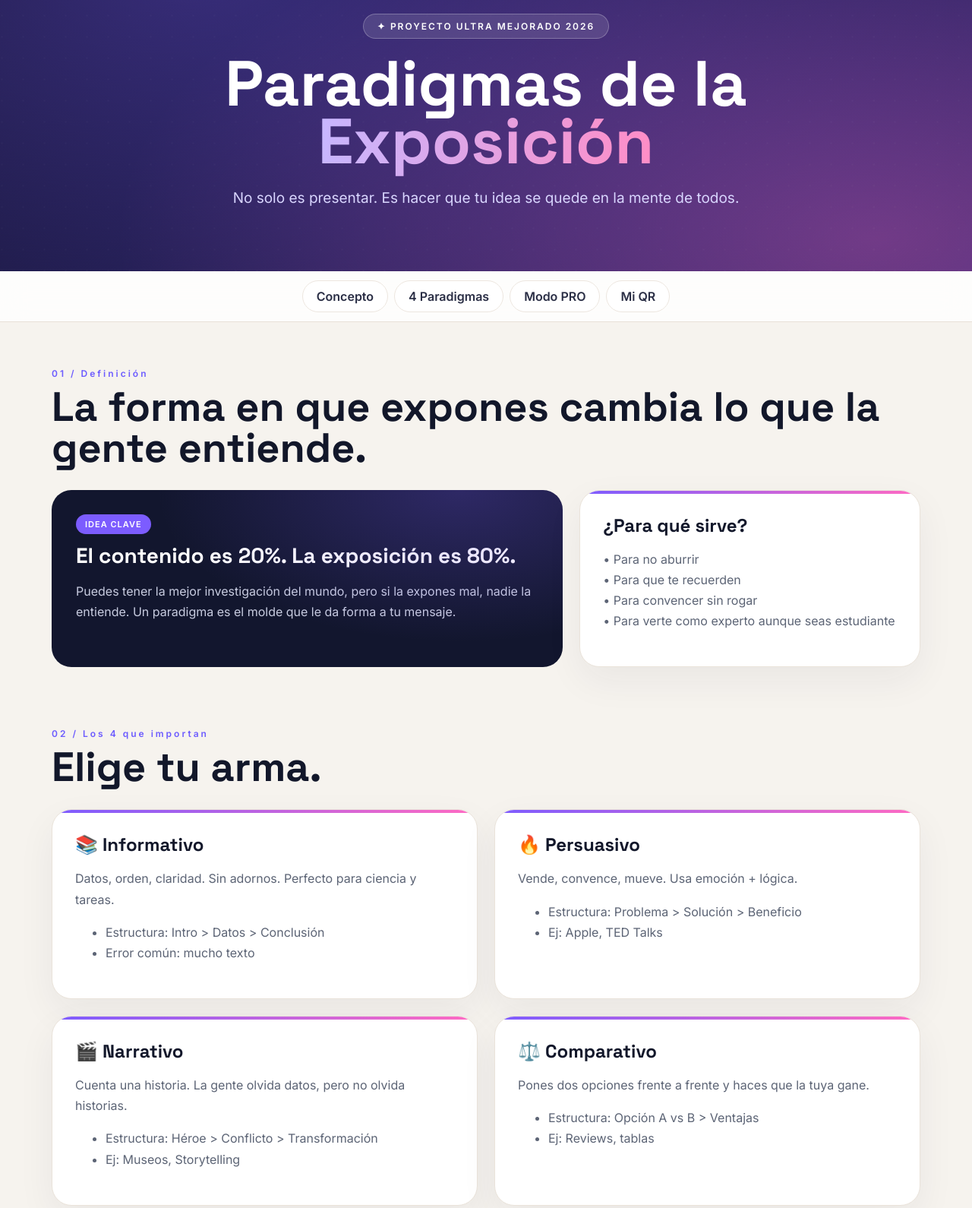
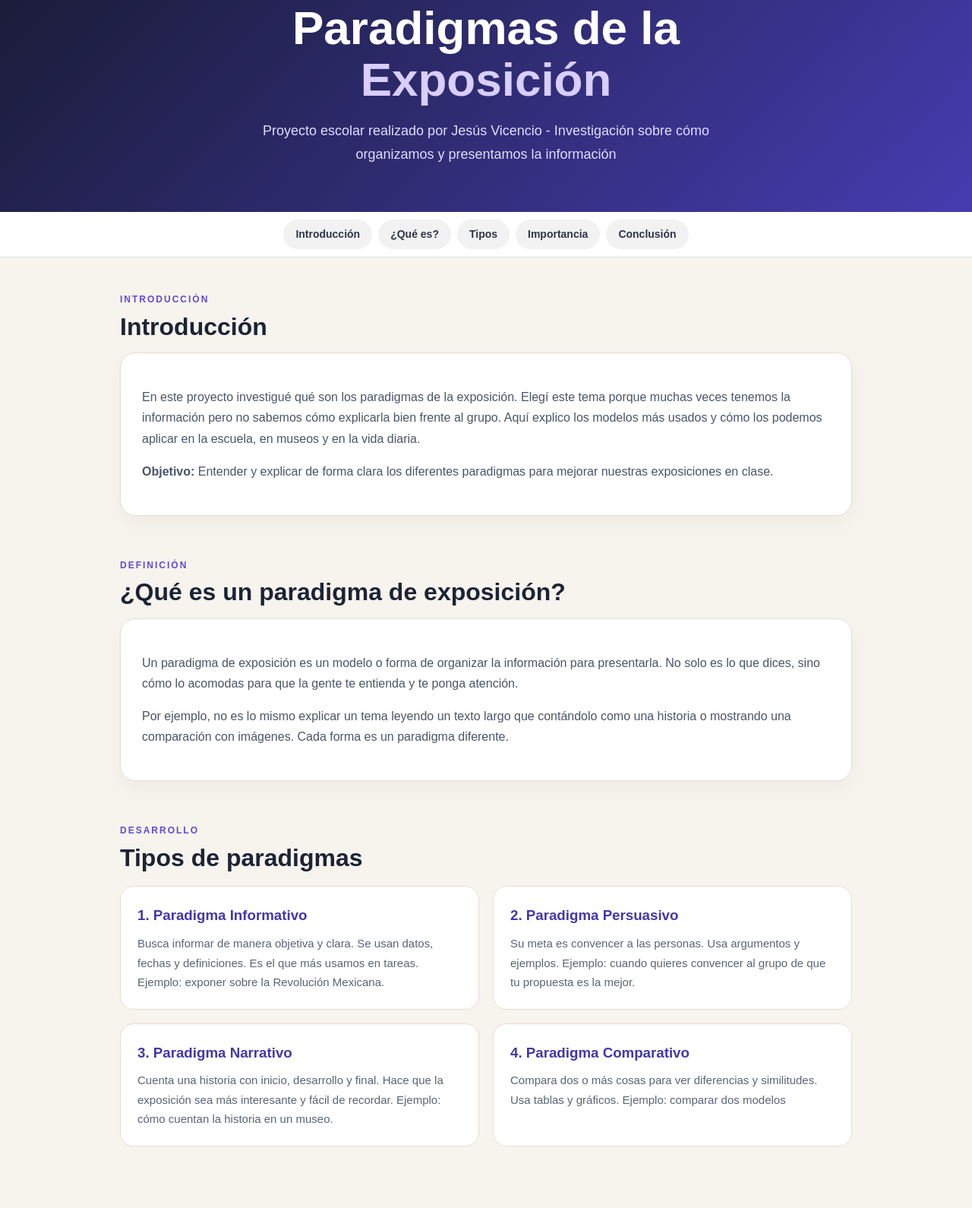
Before and after one commit to jesusvicencio/paradigmas-de-exposici-n, a plain HTML site: page index.html in a window 1280 px wide. Shown: the part 72-1662 px from the top of the page at 76% size. Drawn offline with Linux system fonts and the light colour scheme.

Commit message:
Update title and improve HTML structure

```diff
--- a/index.html
+++ b/index.html
@@ -3,83 +3,65 @@
 <head>
 <meta charset="UTF-8">
 <meta name="viewport" content="width=device-width, initial-scale=1.0">
-<title>Paradigmas de la Exposición | Edición Ultra</title>
-<link href="https://fonts.googleapis.com/css2?family=Space+Grotesk:wght@400;700&family=Inter:wght@400;600&display=swap" rel="stylesheet">
+<title>Paradigmas de la Exposición - Jesús Vicencio</title>
 <style>
 *{box-sizing:border-box}html{scroll-behavior:smooth}
-body{margin:0;font-family:'Inter',Arial,sans-serif;background:#f6f3ee;color:#12172a;overflow-x:hidden}
-header{position:relative;background:radial-gradient(1200px 600px at 20% 10%,#7c5cff55,transparent),radial-gradient(1000px 500px at 90% 90%,#ff6ac255,transparent),linear-gradient(135deg,#0f1128,#2d246d);color:white;padding:90px 20px 80px;text-align:center;overflow:hidden}
-header::before{content:"";position:absolute;inset:-50%;background:radial-gradient(#fff2 1px,transparent 1.5px);background-size:28px 28px;opacity:.25;animation:move 20s linear infinite}
-@keyframes move{to{transform:translate(50px,50px)}}
-.tag{display:inline-block;background:rgba(255,255,255,.12);border:1px solid rgba(255,255,255,.25);backdrop-filter:blur(10px);padding:8px 18px;border-radius:100px;font-size:12px;letter-spacing:2px;font-weight:700}
-h1{font-family:'Space Grotesk';font-size:clamp(42px,8vw,84px);line-height:.9;margin:22px auto;max-width:900px}
-h1 span{background:linear-gradient(90deg,#c7b7ff,#ff8dc6);-webkit-background-clip:text;-webkit-text-fill-color:transparent}
-header p{max-width:700px;margin:18px auto 0;color:#d9d6ff;font-size:19px;line-height:1.6}
-nav{position:sticky;top:0;z-index:99;background:rgba(255,255,255,.8);backdrop-filter:blur(18px);border-bottom:1px solid #e8e0d8}
-nav .nav{max-width:1200px;margin:auto;display:flex;gap:8px;justify-content:center;padding:12px;flex-wrap:wrap}
-nav a{text-decoration:none;font-weight:700;color:#2a2e45;padding:10px 18px;border-radius:100px;background:white;border:1px solid #ece6df;transition:.2s}
-nav a:hover{transform:translateY(-2px);background:#111;color:white}
-main{max-width:1180px;margin:auto;padding:60px 18px}
-.kicker{color:#6c5bff;font-weight:900;letter-spacing:3px;font-size:12px}
-h2{font-family:'Space Grotesk';font-size:clamp(32px,5vw,54px);margin:10px 0;line-height:1}
-.grid{display:grid;grid-template-columns:1.2fr .8fr;gap:22px;margin-top:28px}
-@media(max-width:900px){.grid{grid-template-columns:1fr}}
-.card{background:white;border-radius:26px;padding:30px;border:1px solid #eae3da;box-shadow:0 18px 50px #2a23400f;transition:.3s;position:relative;overflow:hidden}
-.card:hover{transform:translateY(-6px);box-shadow:0 25px 70px #2a23401a}
-.card::after{content:"";position:absolute;top:0;left:0;right:0;height:4px;background:linear-gradient(90deg,#7c5cff,#ff6ac2)}
-.card h3{font-family:'Space Grotesk';font-size:24px;margin:0 0 10px}
-.card p,.card li{color:#5c6475;line-height:1.7}
-.hero-box{background:#12162e;color:white;border-radius:26px;padding:32px;position:relative;overflow:hidden}
-.hero-box::before{content:"";position:absolute;inset:0;background:radial-gradient(400px 200px at 80% 0%,#7c5cff44,transparent)}
-.badge{display:inline-block;background:#7c5cff;color:white;padding:6px 12px;border-radius:100px;font-size:11px;font-weight:900;letter-spacing:1px;margin-bottom:10px}
-.qr-section{text-align:center;background:linear-gradient(180deg,#fff,#f3efff);border:2px dashed #c9b8ff;border-radius:30px;padding:40px 20px;margin-top:60px}
-.btn{display:inline-block;background:#11172e;color:white;padding:14px 26px;border-radius:100px;text-decoration:none;font-weight:700;margin-top:16px;transition:.2s}
-.btn:hover{background:#6c5bff;transform:scale(1.05)}
-footer{background:#0d1020;color:#8b90a8;text-align:center;padding:40px;margin-top:70px}
+body{margin:0;font-family:Arial,Helvetica,sans-serif;background:#f7f4ee;color:#1c2335;line-height:1.7}
+header{background:linear-gradient(135deg,#181b33,#463cb0);color:white;padding:75px 20px 60px;text-align:center}
+header h1{font-size:clamp(34px,6vw,62px);margin:0 auto;max-width:850px;line-height:1.1}
+header h1 span{color:#d8ceff}
+header p{max-width:680px;margin:18px auto 0;color:#e0ddff;font-size:18px}
+nav{position:sticky;top:0;background:white;border-bottom:1px solid #ddd;z-index:10}
+.nav{max-width:1100px;margin:auto;display:flex;flex-wrap:wrap;justify-content:center;gap:8px;padding:10px}
+.nav a{text-decoration:none;color:#2f3548;font-weight:bold;background:#f2f2f2;padding:8px 16px;border-radius:20px;font-size:14px}
+main{max-width:1000px;margin:auto;padding:45px 18px}
+section{margin-bottom:55px}
+.kicker{color:#5e4bd7;font-weight:900;font-size:12px;letter-spacing:2px;text-transform:uppercase}
+h2{font-size:32px;margin:6px 0 12px;line-height:1.2}
+.box{background:white;border:1px solid #e5ddd2;border-radius:20px;padding:28px;box-shadow:0 10px 30px #0000000a;margin-top:15px}
+.box p{color:#4a5568}
+.grid2{display:grid;grid-template-columns:1fr 1fr;gap:18px;margin-top:18px}
+@media(max-width:800px){.grid2{grid-template-columns:1fr}}
+.item{background:white;border-radius:18px;padding:22px;border:1px solid #e8ddd0}
+.item h3{margin:0 0 8px;color:#4337a8}
+.item p{margin:0;color:#5a6476;font-size:15px}
+.lista li{margin-bottom:8px}
+footer{background:#11142a;color:#9aa0b3;text-align:center;padding:30px 15px;font-size:14px;margin-top:40px}
 </style>
 </head>
 <body>
 <header>
-<div class="tag">✦ PROYECTO ULTRA MEJORADO 2026</div>
 <h1>Paradigmas de la <span>Exposición</span></h1>
-<p>No solo es presentar. Es hacer que tu idea se quede en la mente de todos.</p>
+<p>Proyecto escolar realizado por Jesús Vicencio - Investigación sobre cómo organizamos y presentamos la información</p>
 </header>
-<nav><div class="nav"><a href="#que">Concepto</a><a href="#tipos">4 Paradigmas</a><a href="#pro">Modo PRO</a><a href="#qr">Mi QR</a></div></nav>
+<nav><div class="nav">
+<a href="#intro">Introducción</a><a href="#que">¿Qué es?</a><a href="#tipos">Tipos</a><a href="#importancia">Importancia</a><a href="#conclusion">Conclusión</a>
+</div></nav>
 <main>
-<section id="que">
-<div class="kicker">01 / Definición</div>
-<h2>La forma en que expones cambia lo que la gente entiende.</h2>
-<div class="grid">
-<div class="hero-box"><div class="badge">IDEA CLAVE</div><h3 style="font-family:Space Grotesk;font-size:28px;margin:0 0 12px">El contenido es 20%. La exposición es 80%.</h3><p style="color:#c8cce0;line-height:1.7">Puedes tener la mejor investigación del mundo, pero si la expones mal, nadie la entiende. Un paradigma es el molde que le da forma a tu mensaje.</p></div>
-<div class="card"><h3>¿Para qué sirve?</h3><p>• Para no aburrir<br>• Para que te recuerden<br>• Para convencer sin rogar<br>• Para verte como experto aunque seas estudiante</p></div>
+
+<section id="intro">
+<div class="kicker">Introducción</div>
+<h2>Introducción</h2>
+<div class="box">
+<p>En este proyecto investigué qué son los paradigmas de la exposición. Elegí este tema porque muchas veces tenemos la información pero no sabemos cómo explicarla bien frente al grupo. Aquí explico los modelos más usados y cómo los podemos aplicar en la escuela, en museos y en la vida diaria.</p>
+<p><strong>Objetivo:</strong> Entender y explicar de forma clara los diferentes paradigmas para mejorar nuestras exposiciones en clase.</p>
 </div>
 </section>
-<section id="tipos" style="margin-top:80px">
-<div class="kicker">02 / Los 4 que importan</div>
-<h2>Elige tu arma.</h2>
-<div style="display:grid;grid-template-columns:1fr 1fr;gap:22px;margin-top:28px">
-<div class="card"><h3>📚 Informativo</h3><p>Datos, orden, claridad. Sin adornos. Perfecto para ciencia y tareas.</p><ul><li>Estructura: Intro > Datos > Conclusión</li><li>Error común: mucho texto</li></ul></div>
-<div class="card"><h3>🔥 Persuasivo</h3><p>Vende, convence, mueve. Usa emoción + lógica.</p><ul><li>Estructura: Problema > Solución > Beneficio</li><li>Ej: Apple, TED Talks</li></ul></div>
-<div class="card"><h3>🎬 Narrativo</h3><p>Cuenta una historia. La gente olvida datos, pero no olvida historias.</p><ul><li>Estructura: Héroe > Conflicto > Transformación</li><li>Ej: Museos, Storytelling</li></ul></div>
-<div class="card"><h3>⚖️ Comparativo</h3><p>Pones dos opciones frente a frente y haces que la tuya gane.</p><ul><li>Estructura: Opción A vs B > Ventajas</li><li>Ej: Reviews, tablas</li></ul></div>
+
+<section id="que">
+<div class="kicker">Definición</div>
+<h2>¿Qué es un paradigma de exposición?</h2>
+<div class="box">
+<p>Un paradigma de exposición es un modelo o forma de organizar la información para presentarla. No solo es lo que dices, sino cómo lo acomodas para que la gente te entienda y te ponga atención.</p>
+<p>Por ejemplo, no es lo mismo explicar un tema leyendo un texto largo que contándolo como una historia o mostrando una comparación con imágenes. Cada forma es un paradigma diferente.</p>
 </div>
 </section>
-<section id="pro" style="margin-top:80px">
-<div class="kicker">03 / Nivel Dios</div>
-<h2>Cómo exponer como un pro</h2>
-<div class="grid">
-<div class="card"><h3>Regla 1-7-7</h3><p>1 idea por diapositiva, 7 palabras máximo por línea, 7 segundos para entenderla. Si necesitas leer tu diapositiva, fallaste.</p></div>
-<div class="card"><h3>Regla del QR</h3><p>Siempre termina con un QR a tu página. Te ves 1000% más profesional y tu profe te ama.</p></div>
-</div>
-</section>
-<section id="qr" class="qr-section">
-<div class="kicker">Tu acceso directo</div>
-<h2>Escanea y boom, a tu página.</h2>
-<p>Este QR lleva a tu proyecto. Ponlo en tu cartel, presentación y entrega final.</p>
-<p style="font-weight:700">https://jesusvicencio.github.io/paradigmas-de-exposici-n/</p>
-<a class="btn" href="https://jesusvicencio.github.io/paradigmas-de-exposici-n/" target="_blank">Ver mi página →</a>
-</section>
-</main>
-<footer>Hecho por Jesús Vicencio — Versión Ultra Mejorada 2026 — Paradigmas de la Exposición</footer>
-</body>
-</html>
+
+<section id="tipos">
+<div class="kicker">Desarrollo</div>
+<h2>Tipos de paradigmas</h2>
+<div class="grid2">
+<div class="item"><h3>1. Paradigma Informativo</h3><p>Busca informar de manera objetiva y clara. Se usan datos, fechas y definiciones. Es el que más usamos en tareas. Ejemplo: exponer sobre la Revolución Mexicana.</p></div>
+<div class="item"><h3>2. Paradigma Persuasivo</h3><p>Su meta es convencer a las personas. Usa argumentos y ejemplos. Ejemplo: cuando quieres convencer al grupo de que tu propuesta es la mejor.</p></div>
+<div class="item"><h3>3. Paradigma Narrativo</h3><p>Cuenta una historia con inicio, desarrollo y final. Hace que la exposición sea más interesante y fácil de recordar. Ejemplo: cómo cuentan la historia en un museo.</p></div>
+<div class="item"><h3>4. Paradigma Comparativo</h3><p>Compara dos o más cosas para ver diferencias y similitudes. Usa tablas y gráficos. Ejemplo: comparar dos modelos
```
